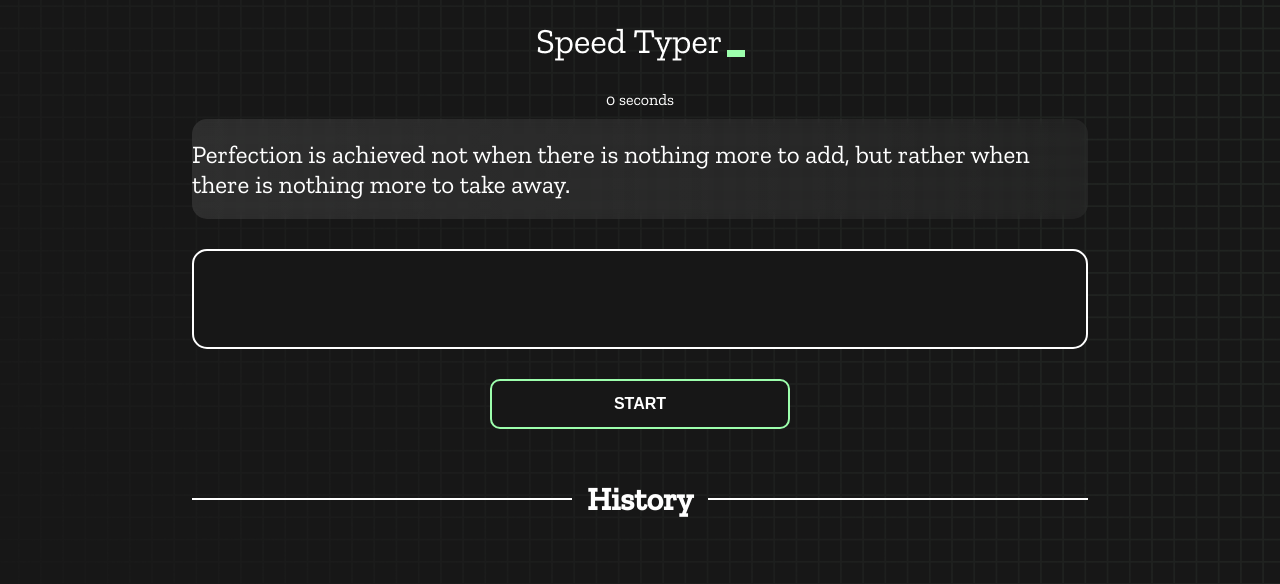
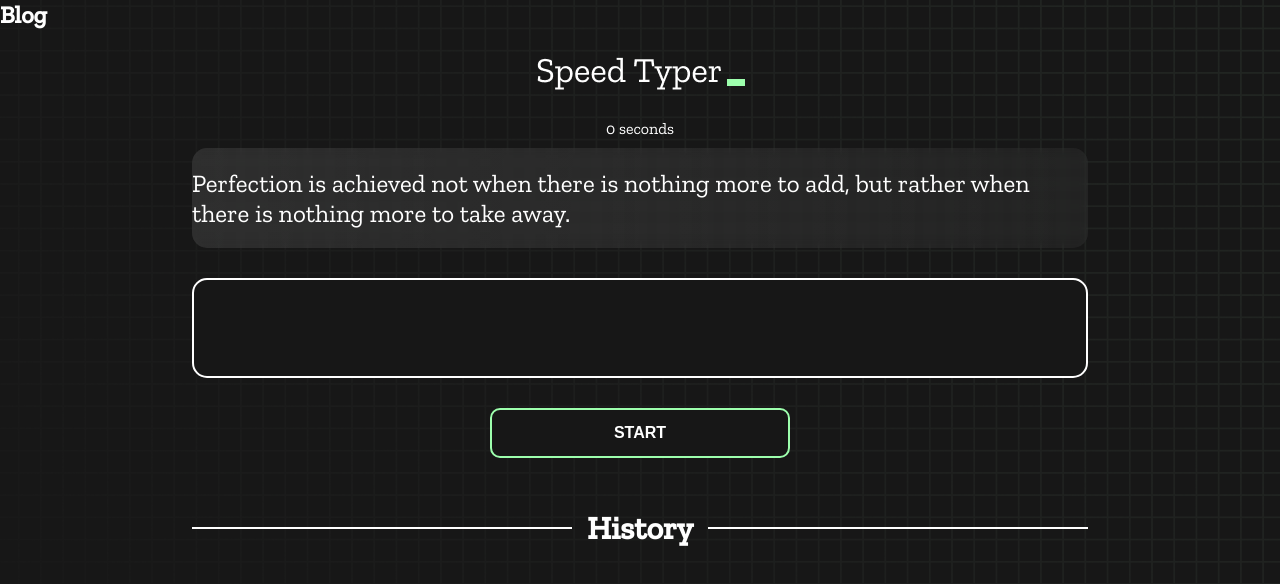
Before and after one commit to Dipta-Sarker/monster-debug, a plain HTML site: page index.html in a window 1280 px wide. Drawn offline with nearby package versions, Linux system fonts and the light colour scheme.

Commit message:
blog added

```diff
--- a/index.html
+++ b/index.html
@@ -14,6 +14,7 @@
     />
   </head>
   <body>
+    <h2><a href="blog.html">Blog</a></h2>
     <h1 class="title"><img src="./logo.png" /></h1>
     <div id="show-time">0 seconds</div>
 
--- a/styles.css
+++ b/styles.css
@@ -33,6 +33,8 @@ body {
   backdrop-filter: blur(5px);
   margin-bottom: 30px;
 }
+
+
 
 #display {
   height: 100px;
@@ -191,3 +193,8 @@ button {
     flex-direction: column;
   }
 }
+
+a{
+  text-decoration: none;
+  color:white;
+}
```
Also changed, not shown: blog.html (added, +15 -0 lines).
